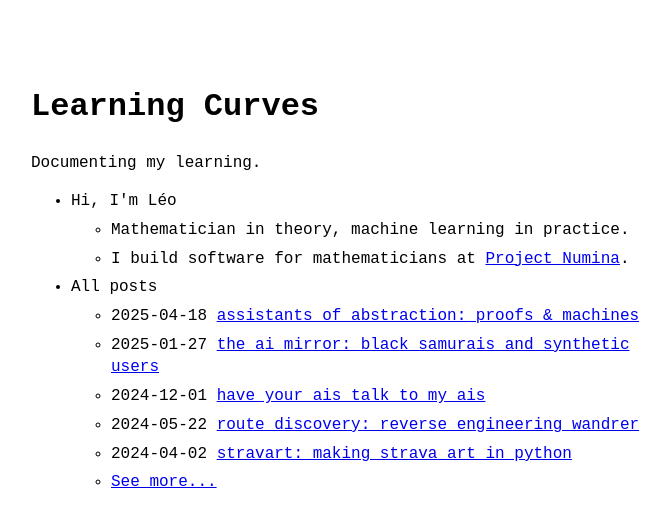
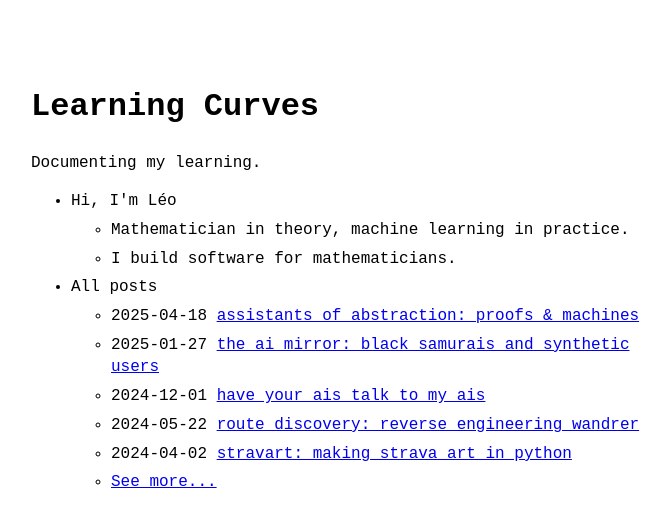
Before and after one commit to dsleo/dsleo.github.io, a Jekyll site: the page built from index.md, in a window 1280 px wide. Shown: the top 527 px of the page, without its empty margins (289-960 px from the left). Built offline with Jekyll 4.4.1, drawn with Linux system fonts in a browser that asks for light colours.

Commit message:
rm numina

```diff
--- a/_data/menu.yml
+++ b/_data/menu.yml
@@ -6,7 +6,7 @@ entries:
   - title: Hi, I'm Léo
     entries:
       - title: Mathematician in theory, machine learning in practice.
-      - title: I build software for mathematicians at <a href="https://projectnumina.ai/">Project Numina</a>.
+      - title: I build software for mathematicians.
 
   - title: All posts
     post_list:
```
